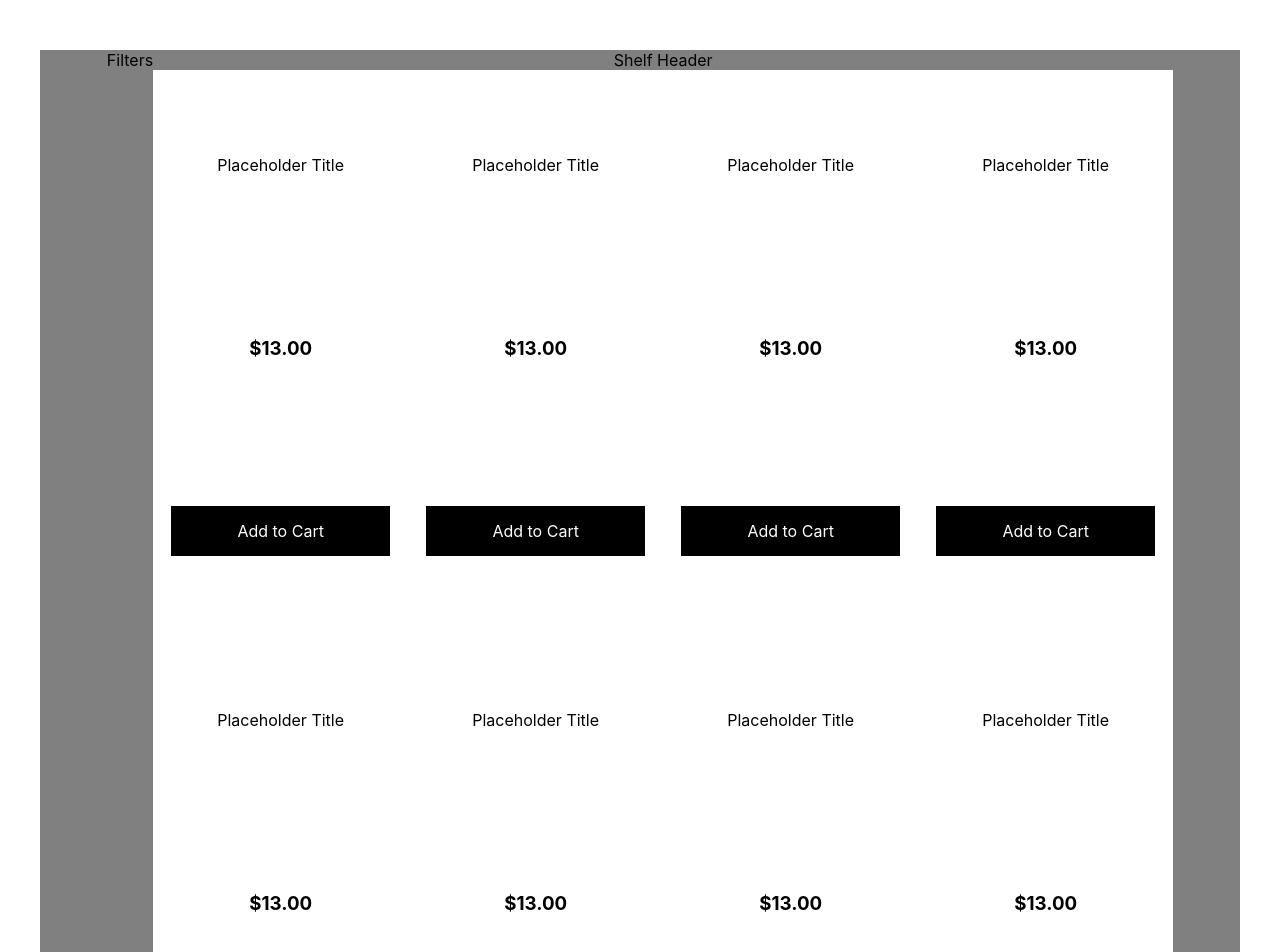
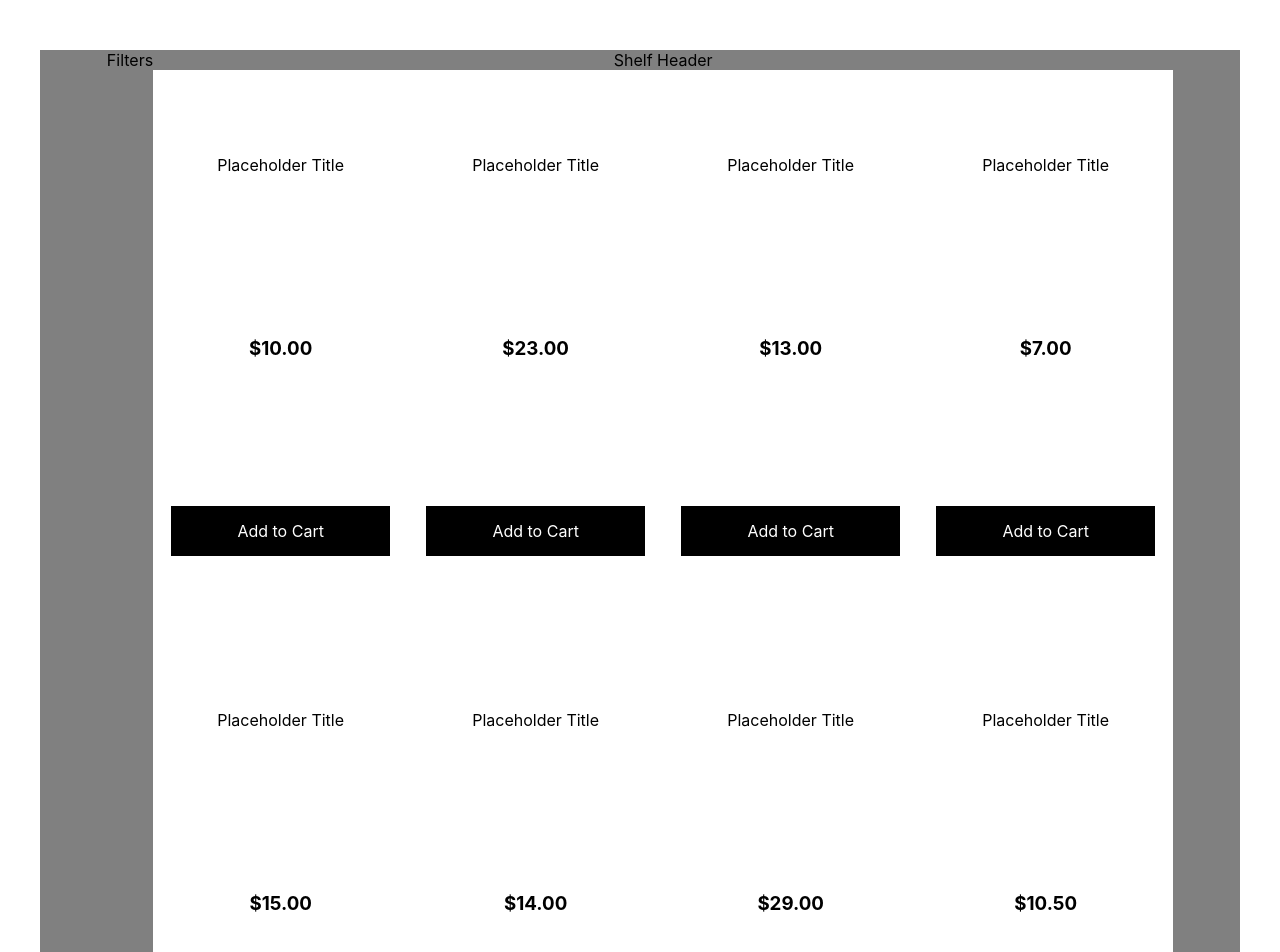
Before and after one commit to MatthieuNadeau96/shopping-cart, a React (Create React App) app: page / in a window 1280 px wide. Shown: the top 952 px of the page. Built offline with nearby package versions, Linux system fonts and the light colour scheme.

Commit message:
put Filters component into it's own folder and changed the prices of the shelf-items to be able to sort them

```diff
--- a/src/components/Main/Main.js
+++ b/src/components/Main/Main.js
@@ -1,6 +1,6 @@
 import React, { Component } from 'react';
 
-import Filters from './Filters';
+import Filters from '../Filters/Filters';
 import ShelfContainer from '../ShelfContainer/ShelfContainer';
 
 
--- a/src/components/ShelfContainer/ShelfContainer.js
+++ b/src/components/ShelfContainer/ShelfContainer.js
@@ -11,7 +11,11 @@ class ShelfContainer extends Component {
         <div className="shelfItemsContainer">
           <ShelfItems
             title="Placeholder Title"
-            price="$13.00"
+            price="$10.00"
+            />
+          <ShelfItems
+            title="Placeholder Title"
+            price="$23.00"
             />
           <ShelfItems
             title="Placeholder Title"
@@ -19,27 +23,23 @@ class ShelfContainer extends Component {
             />
           <ShelfItems
             title="Placeholder Title"
-            price="$13.00"
+            price="$7.00"
             />
           <ShelfItems
             title="Placeholder Title"
-            price="$13.00"
+            price="$15.00"
             />
           <ShelfItems
             title="Placeholder Title"
-            price="$13.00"
+            price="$14.00"
             />
           <ShelfItems
             title="Placeholder Title"
-            price="$13.00"
+            price="$29.00"
             />
           <ShelfItems
             title="Placeholder Title"
-            price="$13.00"
-            />
-          <ShelfItems
-            title="Placeholder Title"
-            price="$13.00"
+            price="$10.50"
             />
         </div>
       </div>
```
Also changed, not shown: src/components/Filters/Filters.js (renamed from src/components/Main/Filters.js).
